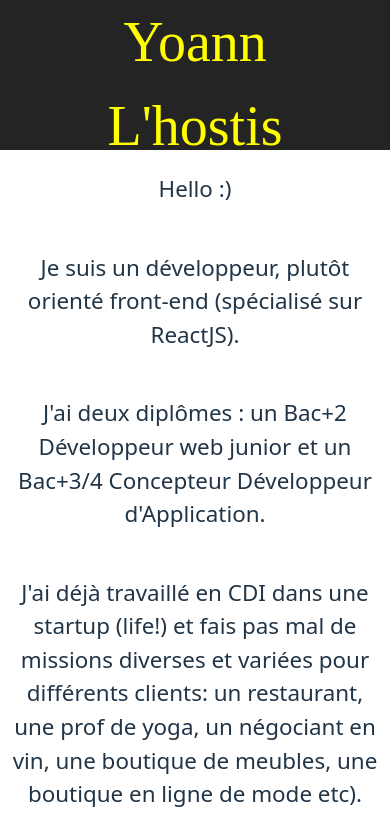
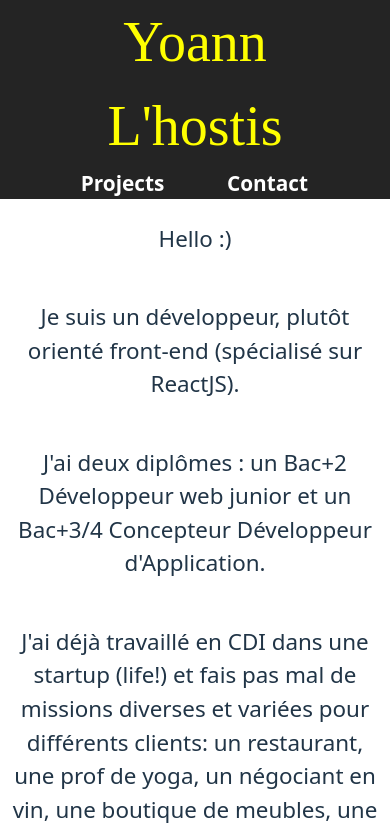
Before and after one commit to YoannLh/port_folio, a React (Vite) app: page / in a window 390 px wide. Shown: the top 831 px of the page. Built offline with nearby package versions, Linux system fonts and the light colour scheme; a web font is replaced by a local one.

Commit message:
fix some responsive in Header and Contact

```diff
--- a/src/Components/Header.tsx
+++ b/src/Components/Header.tsx
@@ -5,8 +5,7 @@ const Container = styled.header`
   position: sticky;
   top: 0;
   display: flex;
-  height: 150px;
-  padding: 0 40px;
+  padding: 0 50px;
   justify-content: space-between;
   align-items: center;
   background-color: #242424;
--- a/src/Pages/Contact.tsx
+++ b/src/Pages/Contact.tsx
@@ -36,7 +36,7 @@ const Media = styled.a`
   }
 
   @media (max-width: 800px) {
-    margin: 50px auto;
+    margin: 25px auto;
   }
 }
 `
```
